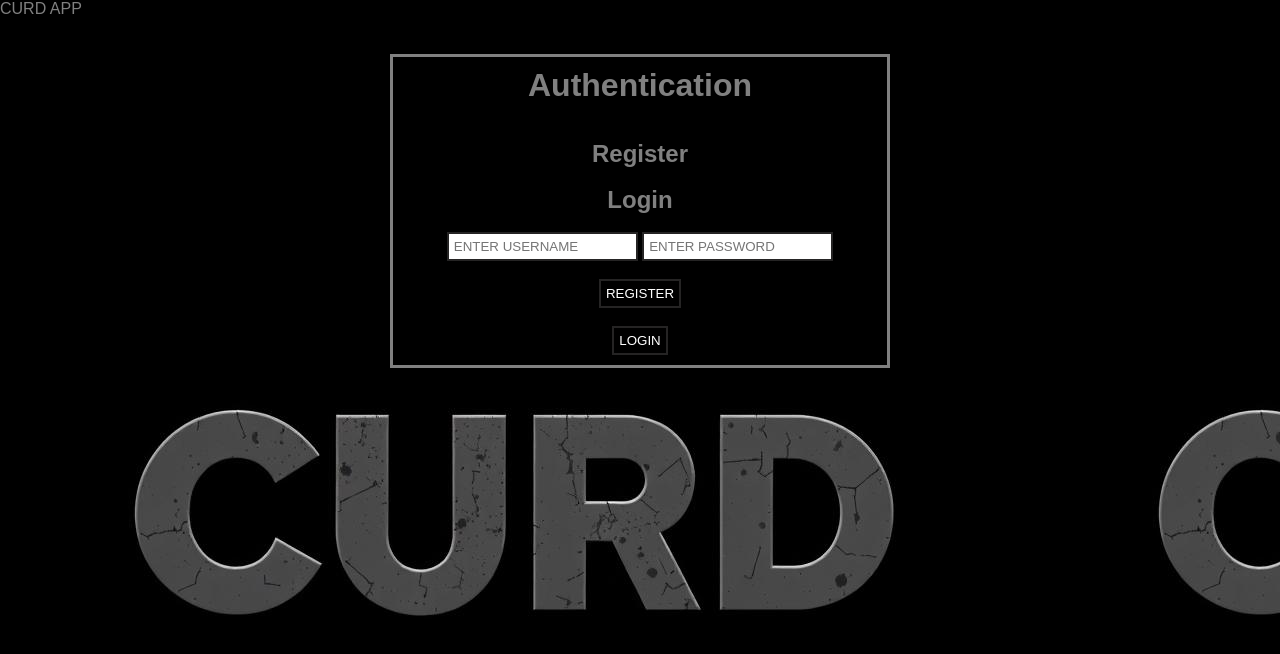
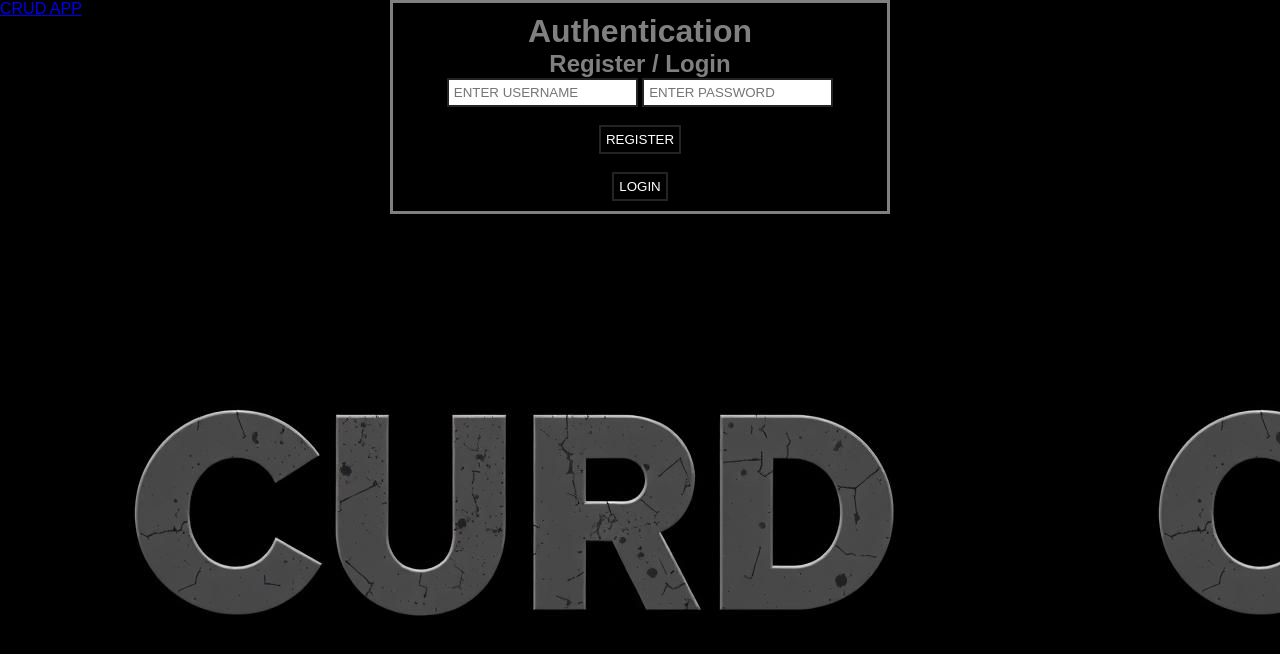
Before and after one commit to shyamkumar18/CRUD_web, a website: page index.html in a window 1280 px wide. Drawn offline with Linux system fonts and the light colour scheme.

Commit message:
Fix typos and improve HTML structure

```diff
--- a/index.html
+++ b/index.html
@@ -1,53 +1,55 @@
 <!DOCTYPE html>
 <html lang="en">
-<head></head>
+<head>
     <meta charset="UTF-8">
     <meta name="viewport" content="width=device-width, initial-scale=1.0">
-    <title>CURD APP</title>
+    <title>CRUD APP</title>
     <style>
         .hidden { display: none; }
     </style>
     <link rel="stylesheet" href="index.css">
 </head>
+
 <body>
     <nav>
-        <a herf="#">CURD APP</a>
+        <a href="#">CRUD APP</a>
     </nav>
-    <br>
-    <br>
-    <br>
+
     <div id="authentication">
         <h1 style="color: grey;">Authentication</h1>
-            <br>
-            <br>
-            <h2 style="color: grey;">Register</h2>
-            <br>
-            <h2 style="color: grey;">Login</h2>
-            <br>
+
+        <h2 style="color: grey;">Register / Login</h2>
+
         <input type="text" id="username" placeholder="ENTER USERNAME">
         <input type="password" id="password" placeholder="ENTER PASSWORD">
-            <br>
-            <br>
+
+        <br><br>
+
         <button onclick="register()">REGISTER</button>
-            <br>
-            <br>
+        <br><br>
         <button onclick="login()">LOGIN</button>
     </div>
+
     <div id="postSection" class="hidden">
         <h1 style="color: grey;">Create Post</h1>
-            <br>
-            <textarea type="text" id="postHead" placeholder="Title"></textarea>
+
+        <textarea id="postHead" placeholder="Title"></textarea>
         <textarea id="postDetails" placeholder="Content"></textarea>
-            <br>
-            <br>
+
+        <br><br>
+
         <button onclick="createPost()">Create Post</button>
-            <br>
-            <br>
+
         <div id="getPosts">
             <h1>Posts</h1>
         </div>
+
         <br>
         <button onclick="logout()">Logout</button>
     </div>
+
     <script src="app.js"></script>
 </body>
+</html>
+    <script src="app.js"></script>
+</body>
```
Lines whose indentation alone changed are shown as unchanged.
